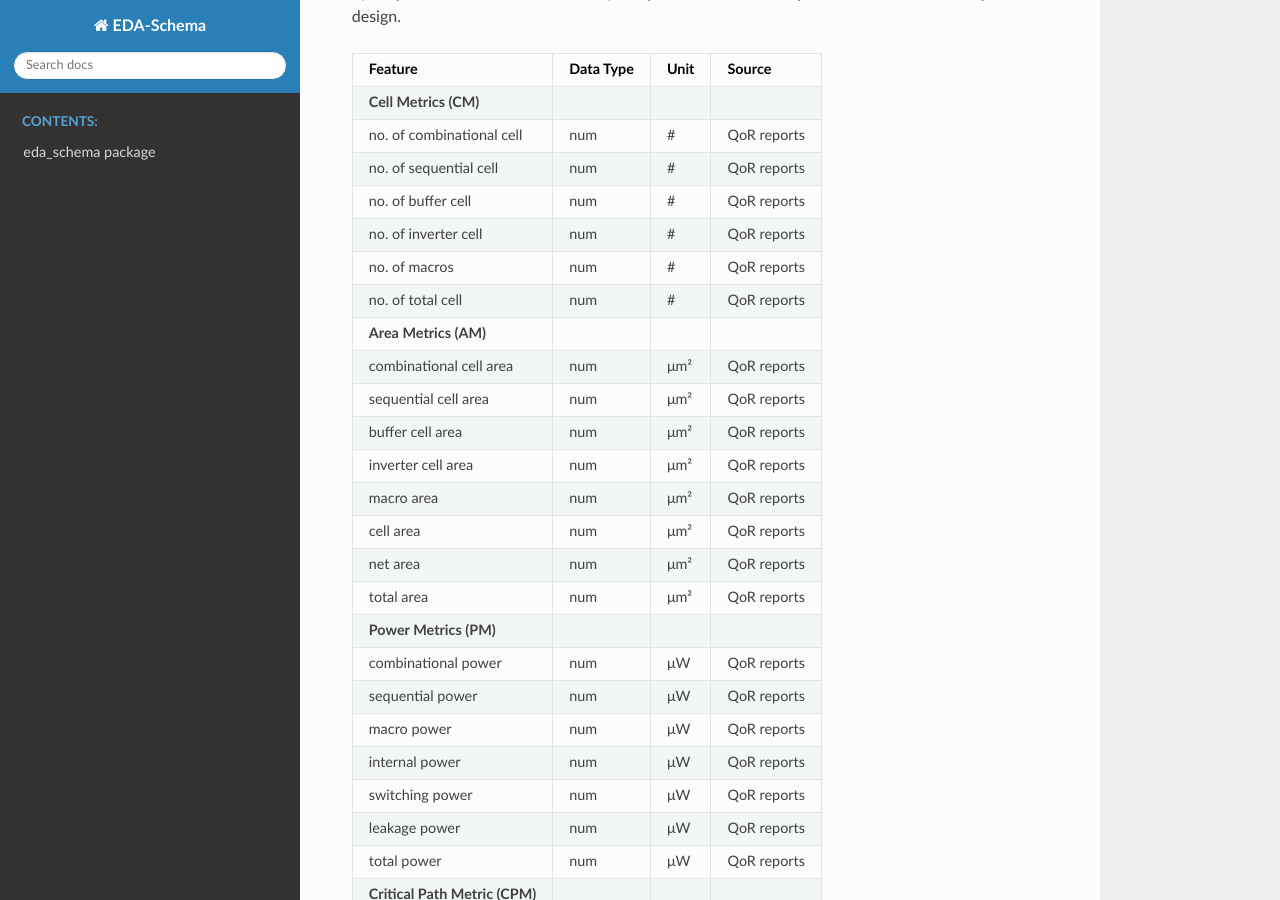
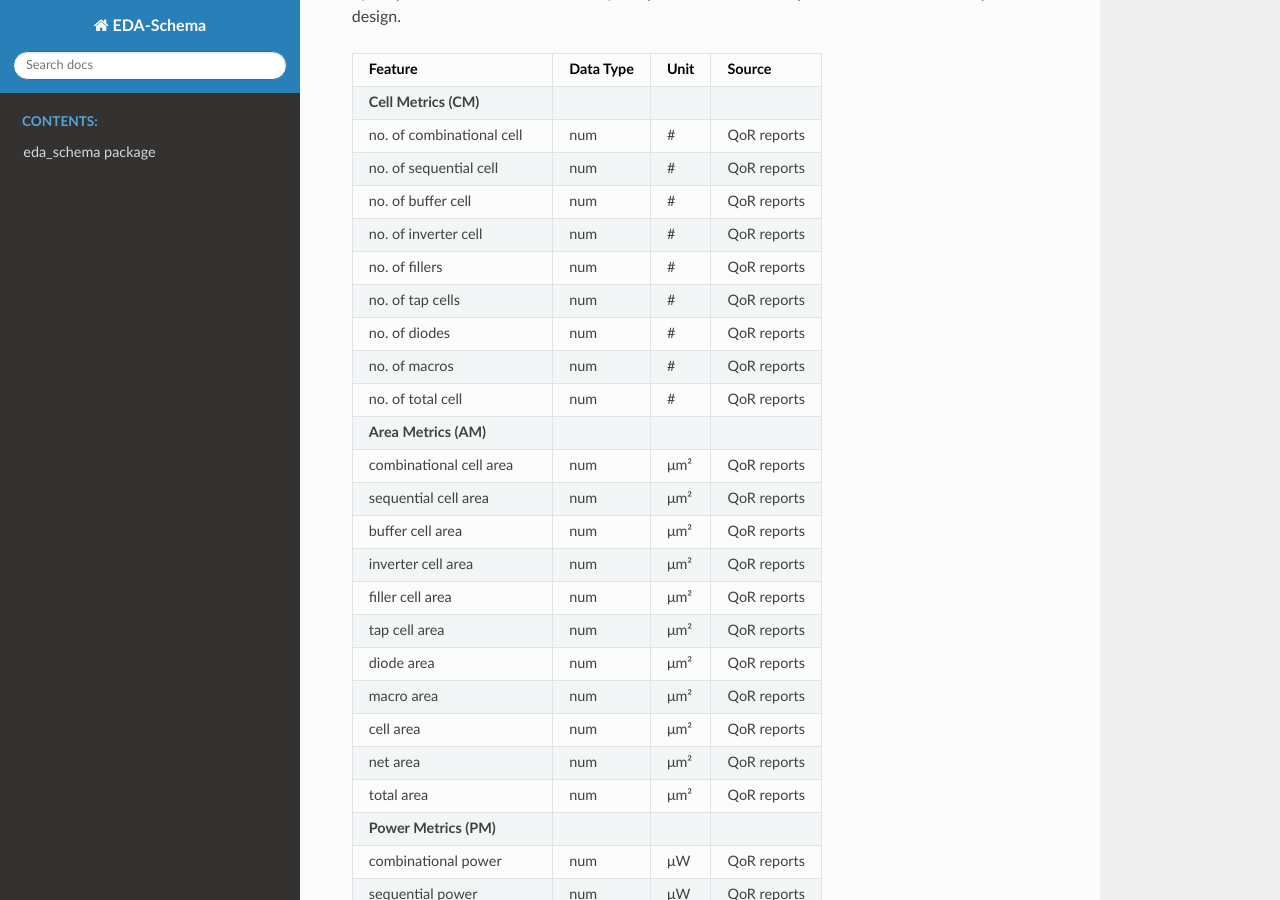
Before and after one commit to drexel-ice/EDA-schema, a Sphinx documentation site: the page built from docs/datamodel.md, in a window 1280 px wide and 900 px high, scrolled down 3179 px. Built offline with Sphinx 7.4.7 and the Read the Docs theme 3.1.0, drawn with Linux system fonts in a browser that asks for light colours.

Commit message:
Add filler cell, tap cell and diode details to the schema

```diff
--- a/docs/datamodel.md
+++ b/docs/datamodel.md
@@ -77,6 +77,9 @@ Quality Metrics are extracted from QoR reports to evaluate the performance and e
 | no. of sequential cell        | num       | #         | QoR reports  |
 | no. of buffer cell            | num       | #         | QoR reports  |
 | no. of inverter cell          | num       | #         | QoR reports  |
+| no. of fillers                | num       | #         | QoR reports  |
+| no. of tap cells              | num       | #         | QoR reports  |
+| no. of diodes                 | num       | #         | QoR reports  |
 | no. of macros                 | num       | #         | QoR reports  |
 | no. of total cell             | num       | #         | QoR reports  |
 | **Area Metrics (AM)**         |           |           |              |
@@ -84,6 +87,9 @@ Quality Metrics are extracted from QoR reports to evaluate the performance and e
 | sequential cell area          | num       | μm²       | QoR reports  |
 | buffer cell area              | num       | μm²       | QoR reports  |
 | inverter cell area            | num       | μm²       | QoR reports  |
+| filler cell   area            | num       | μm²       | QoR reports  |
+| tap cell area                 | num       | μm²       | QoR reports  |
+| diode area                    | num       | μm²       | QoR reports  |
 | macro area                    | num       | μm²       | QoR reports  |
 | cell area                     | num       | μm²       | QoR reports  |
 | net area                      | num       | μm²       | QoR reports  |
```
Also changed, not shown: 1 other file.
